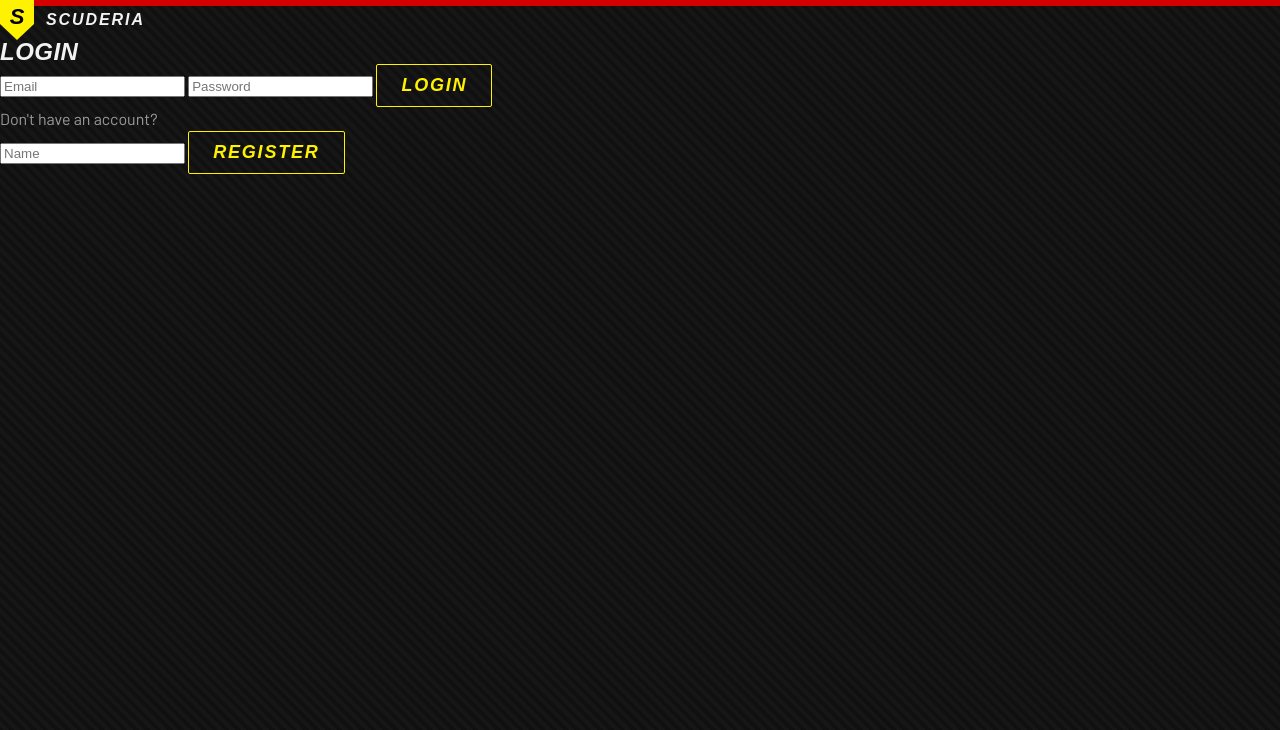
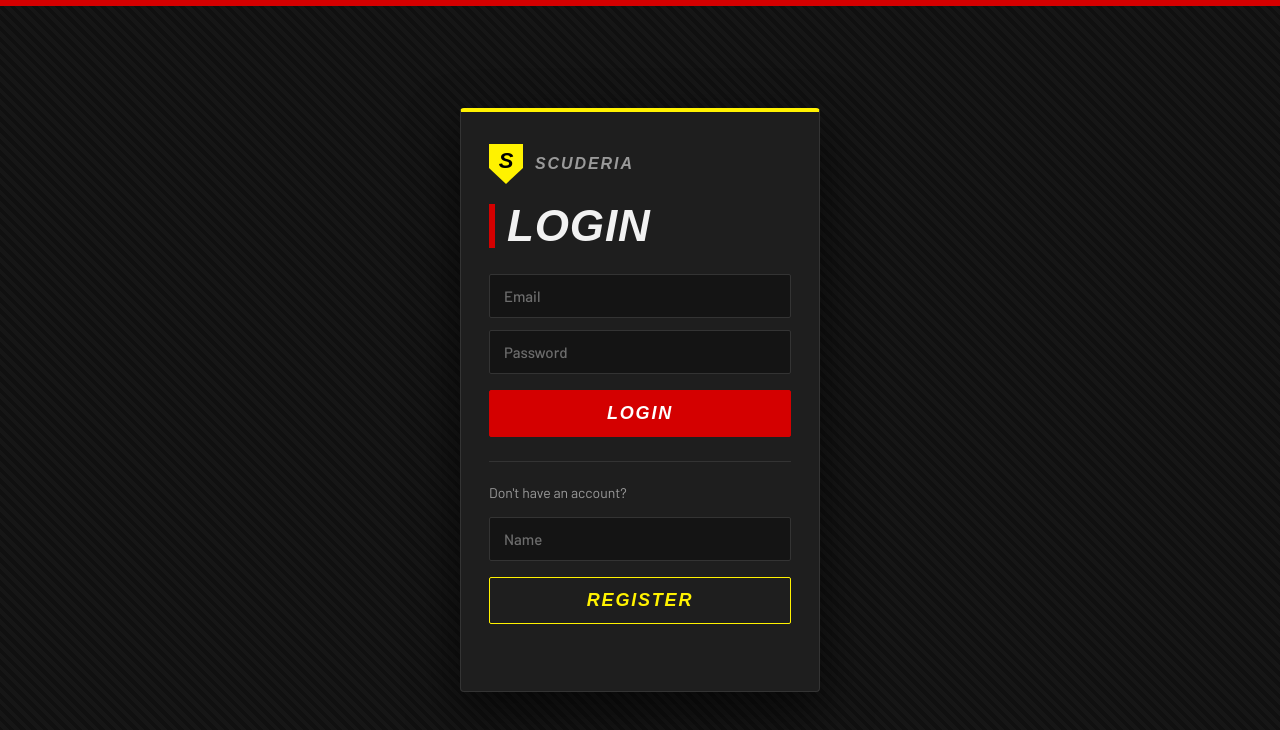
Before and after one commit to renceferreras22/login-system, a plain HTML site: page frontend/index.html in a window 1280 px wide. Drawn offline with Linux system fonts and the light colour scheme; a web font is replaced by a local one.

Commit message:
description of changes

```diff
--- a/frontend/index.html
+++ b/frontend/index.html
@@ -6,7 +6,7 @@
     <title>Scuderia Login</title>
     <link rel="stylesheet" href="style.css" />
   </head>
-  <body>
+  <body class="login">
     <div class="container">
       <div class="brand">
         <div class="badge">S</div>
--- a/frontend/style.css
+++ b/frontend/style.css
@@ -217,3 +217,51 @@ footer {
 }
 
 @media (max-width: 720px) { nav ul { display: none; } }
+
+/* Photos (optional): drop files in /images, illustration shows if missing */
+.card .img img { position: absolute; inset: 0; width: 100%; height: 100%; object-fit: cover; z-index: 1; }
+.num { z-index: 2; }
+
+/* Login page */
+body.login { display: flex; justify-content: center; align-items: center; padding: 24px; }
+
+.container {
+  position: relative;
+  width: 100%;
+  max-width: 360px;
+  padding: 32px 28px 28px;
+  background: var(--carbon-2);
+  border: 1px solid var(--line);
+  border-top: 4px solid var(--giallo);
+  border-radius: 4px;
+  box-shadow: 0 20px 50px rgba(0, 0, 0, 0.6);
+}
+.container .brand { margin-bottom: 20px; }
+.container .brand span { color: var(--muted); }
+.container h2 {
+  margin: 0 0 20px;
+  font-size: 44px;
+  border-left: 6px solid var(--rosso);
+  padding-left: 12px;
+}
+
+input {
+  width: 100%;
+  padding: 12px 14px;
+  margin: 6px 0;
+  font: 500 15px "Barlow", Arial, sans-serif;
+  color: var(--text);
+  background: var(--carbon);
+  border: 1px solid var(--line);
+  border-radius: 2px;
+}
+input::placeholder { color: #6d6d6d; }
+input:focus-visible { outline: none; border-color: var(--giallo); box-shadow: 0 0 0 2px rgba(255, 242, 0, 0.25); }
+
+.container button { width: 100%; margin-top: 10px; padding: 12px; color: #fff; background: var(--rosso); border-color: var(--rosso); }
+.container button:hover { background: var(--rosso-dark); border-color: var(--rosso-dark); color: #fff; }
+.container button.secondary { color: var(--giallo); background: transparent; border-color: var(--giallo); }
+.container button.secondary:hover { color: #000; background: var(--giallo); }
+
+.divider { margin: 24px 0 8px; padding-top: 20px; border-top: 1px solid var(--line); font-size: 14px; }
+#message { margin: 15px 0 0; text-align: center; min-height: 1.5em; }
```
Also changed, not shown: frontend/dashboard.html (+6 -6 lines).
